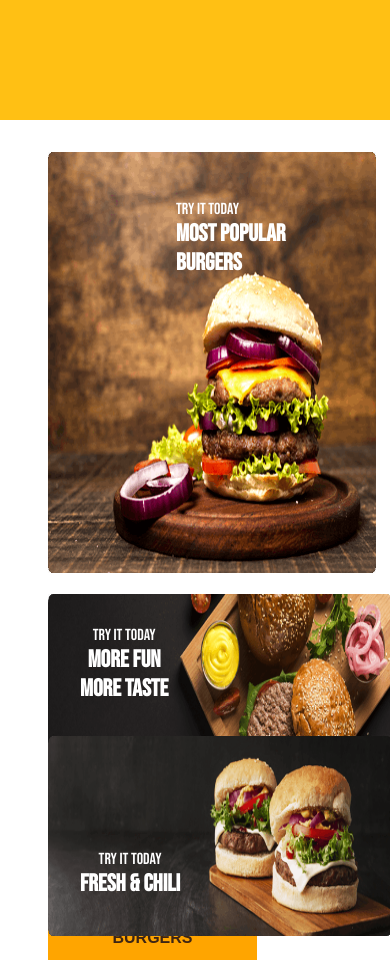
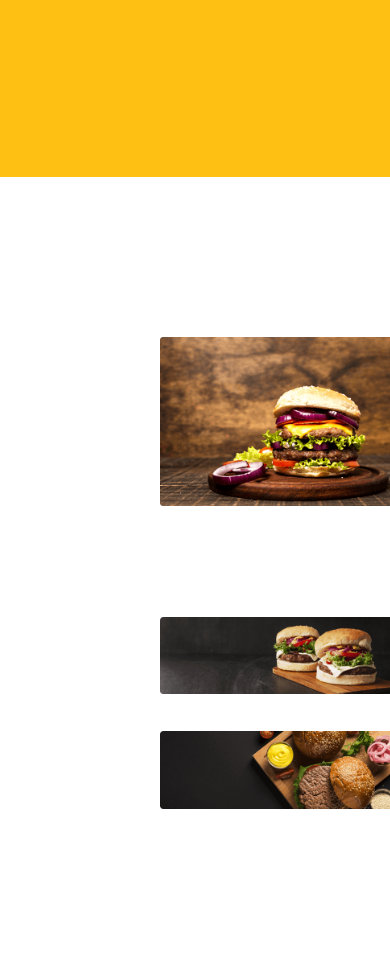
Before and after one commit to DaniloKoljensic007/Domaci1, a plain HTML site: page index.html in a window 390 px wide. Shown: the part 1040-2000 px from the top of the page. Drawn offline with Linux system fonts and the light colour scheme.

Commit message:
Adding media queries and modifying content-burger div

```diff
--- a/index.html
+++ b/index.html
@@ -53,22 +53,15 @@
         <div id="content-burger">
           <div id="burger-1">
           <img src="/images/burgers/Burger Image (1).png" alt="">
-                <div id="text-block-burger">
-                    <p>Try it today</p>
-                    <h2>MOST POPULAR BURGERS</h2>
-                </div>
+          <p class="font-p">Try it today</p>
+          <h2 class="font-h">Most Popular Burger</h2>
         </div>
           <div id="burgers">
-                <img src="/images/burgers/Image (1).png" alt="" id="burger-2">
-                <div id="text-block-burger-1">
-                    <p>Try it today</p>
-                    <h2>MORE FUN</h2>
-                    <h2>MORE TASTE</h2>
+            <div id="burger-2">
+              <img src="/images/burgers/Image.png" alt="">
             </div>
-                <img src="/images/burgers/Image.png" alt="">
-                <div id="text-block-burger-2">
-                    <p>Try it today</p>
-                    <h2>FRESH & CHILI</h2>
+            <div id="burger-3">
+              <img src="/images/burgers/Image (1).png" alt="">
             </div>
           </div>
         </div>
@@ -82,7 +75,6 @@
 
 
             <div id="content-order">
-
                 <ul id="order-burgers">
                     <li><img src="/images/burgers/Burger.png" alt="">
                         <h2 class="h2-title">LOREM IPSUM DOLOR</h2>
@@ -122,13 +114,14 @@
 
                     </div>
                 </div>
+            </div>
+    </main>
+
+    <footer>
 
 
-            </div>
 
 
-    </main>
-
-    <footer></footer>
+    </footer>
   </body>
 </html>
--- a/styles/style.css
+++ b/styles/style.css
@@ -6,6 +6,9 @@ header {
   background-color: rgba(255, 192, 20, 1);
   padding: 2rem;
   padding-bottom: 10rem;
+  margin: 0;
+  position: static;
+
 }
 
 p {
@@ -65,6 +68,7 @@ h2 {
   margin: 0;
   align-items: center;
   margin-bottom: 2rem;
+  padding-right: 4rem;
 }
 
 #delivery span {
@@ -82,6 +86,7 @@ h2 {
 #nav-bar {
   display: flex;
   justify-content: flex-end;
+  padding: 0rem 4rem 4rem;
 }
 
 #nav-bar a {
@@ -90,50 +95,34 @@ h2 {
   color: #3d2514;
   font-size: 1.5rem;
   padding: 0.5rem;
-  margin: 0 1.7rem 1.7rem 1.7rem;
+  margin: 0 1rem 1rem 1rem;
 }
 
 #content-burger {
   font-family: "Bebas Neue", sans-serif;
   font-size: 1rem;
-  color: white;
   display: grid;
   grid-template-columns: 1fr 1fr;
-  grid-gap: 1rem;
-  margin: 2rem 0rem 2rem 2rem;
   align-items: center;
-  position: relative;
   color: white;
+  margin: 2rem;
 }
 
 #burger-1 img {
-  width: 33rem;
-  height: 26.3rem;
-  padding: 3rem 0rem 3rem 6rem;
+
+  width: 40rem;
+  object-fit: contain;
 }
 
-#burgers {
-  display: grid;
-  grid-gap: 2rem;
-  position: relative;
+#burger-2 img {
+  width: 25rem;
+  margin-bottom: 2rem;
+  object-fit: contain;
 }
 
-#text-block-burger {
-  position: absolute;
-  top: 5rem;
-  left: 8rem;
-  text-align: left;
-}
-#text-block-burger-1 {
-  position: absolute;
-  top: 2rem;
-  left: 2rem;
-}
-
-#text-block-burger-2 {
-  position: absolute;
-  top: 16rem;
-  left: 2rem;
+#burger-3 img {
+  width: 25rem;
+  object-fit: contain;
 }
 
 #tasty-burgers {
@@ -255,104 +244,109 @@ input ::placeholder {
 }
 
 #bottle {
-
   margin-right: 2rem;
   margin-top: 1.5rem;
   height: 15rem;
 }
 
 #form-burger {
-
   position: absolute;
   top: 0;
   left: 0;
   width: 12rem;
   height: 12rem;
   margin-left: -1rem;
+}
+
+
+@media only screen  and (max-width: 768px) {
+
+
+  #content-burger {
+    margin: 10rem;
+    grid-template-columns: 100%;
+    align-items: center;
+  }
+
+  #burger-1 img {
+
+    width: 30rem;
 
   }
 
 
-@media only screen and (max-width: 600px) {
+  #burger-2 img {
 
-    body {
-        width: 100%;
-        height: 100%;
-        margin: 0;
-        overflow-x: hidden;
-        position: absolute;
-        top: 0;
-        left: 0;
-        text-align: center;
+    width: 30rem;
+  }
+
+  #burger-3 img {
+
+    width: 30rem;
+  }
+
+  #order-burgers{
+
+    grid-template-columns: 100%;
+
+  }
 }
 
 
+
+@media only screen and (max-width: 480px) {
+
+
+
   #nav-bar {
+    display: grid;
+    grid-template-columns: max-content;
+    width: auto;
+    justify-content: flex-start;
+  }
 
-        display: grid;
+  #burger-1 img {
 
-        grid-template-columns: max-content;
+    width: 15rem;
 
+  }
+
+  #burger-2 img {
+
+    width: 15rem;
+  }
+
+  #burger-3 img {
+
+    width: 15rem;
   }
 
   header {
 
     overflow-x: hidden;
+    width: auto;
+
   }
-
   #header {
-
     flex-direction: column;
     width: 40%;
-
-
   }
 
   #content-burger {
+    grid-template-columns: 100%;
 
-        grid-template-columns: 100%;
-        margin: 0;
-        margin-left: 3rem;
-        width: 70%;
-        height: 70%;
-    }
-
-    #burger-1 img {
-        padding: 0;
-        padding-top: 2rem;
-        width: 120%;
-        overflow: hidden;
-
-    }
-
-    #burgers  {
-
-        width: 70%;
-
-    }
-
-    #burgers  img {
-
-        width: 180%;
-        height: 180%;
   }
 
 
   #tasty-burgers {
-
     width: 70%;
     font-size: rem;
-
-
   }
 
   #tasty-burgers p {
-
     font-size: 1rem;
     text-align: center;
-
   }
-
 
   #order-burgers {
     display: grid;
@@ -362,23 +356,15 @@ input ::placeholder {
   }
 
   #form-burger {
-
     height: 5rem;
     width: 5rem;
-
   }
 
-  #bottle {
 
-    position: absolute;
-    top: 8rem;
-    left: 15rem;
-    height: 7rem;
-
-  }
 
   #order-burgers li {
     box-shadow: none;
+    width: auto;
   }
 
   #order-burgers li img {
```
Also changed, not shown: 1 other file. Lines whose indentation alone changed are shown as unchanged.
